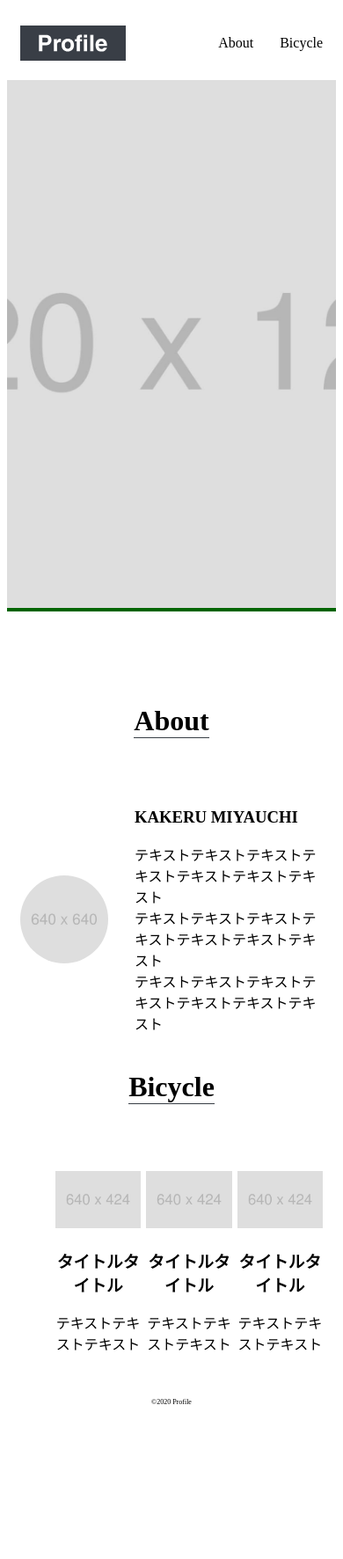
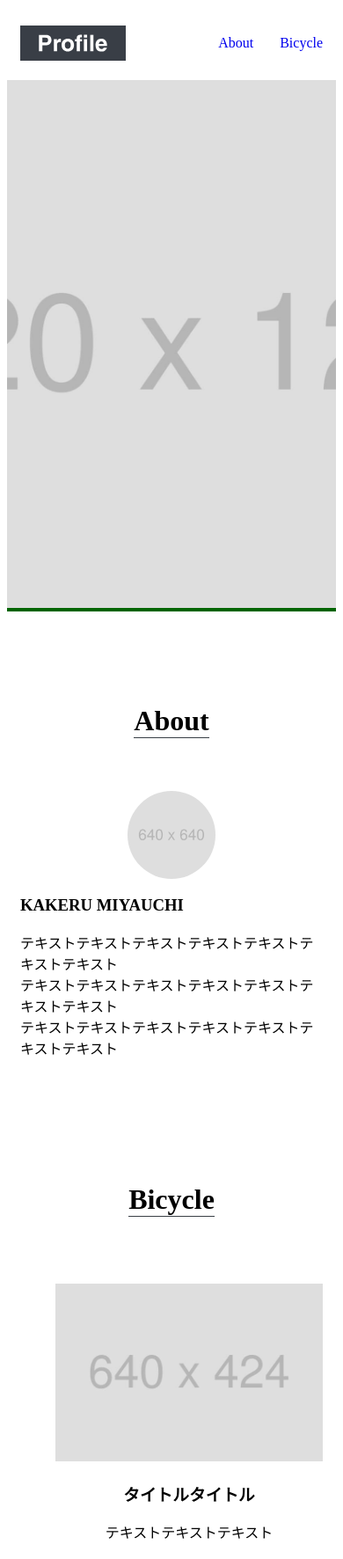
Before and after one commit to yusuke-okuno/codestep-introduction, a plain HTML site: page index.html in a window 390 px wide. Shown: the top 1772 px of the page at 88% size. Before the commit the page ends 1624 px from the top, so only its background shows below. Drawn offline with Linux system fonts and the light colour scheme.

Commit message:
add レスポンシブ設定

```diff
--- a/index.html
+++ b/index.html
@@ -2,6 +2,7 @@
 <html lang="ja">
 <head>
   <meta charset="UTF-8">
+  <meta name="viewport" content="width=device-width, initial-scale=1">
   <link rel="stylesheet" href="style.css">
   <title>Profile</title>
 </head>
@@ -10,8 +11,8 @@
     <h1 class="header-logo"><img src="img/logo.svg" alt="Profile"></h1>
     <nav class="header-list">
       <ul>
-        <li>About</li>
-        <li>Bicycle</li>
+        <li><a href="#about">About</a></li>
+        <li><a href="#bicycle">Bicycle</a></li>
       </ul>
     </nav>
   </header>
--- a/style.css
+++ b/style.css
@@ -6,7 +6,7 @@
 
 .wrapper{
   max-width: 960px;
-  margin: 0 auto;
+  margin: 0 auto ;
   padding: 0 4%;
   text-align: center;
   /* height: 60px; */
@@ -59,12 +59,16 @@ nav li {
   object-fit: cover;
 }
 
-#about h2 {
+h2 {
   display: inline-block;
   font-size: 2rem;
   text-align: center;
   margin-bottom: 60px;
   border-bottom: solid 1px #383e45;
+}
+
+#about {
+  margin: 0 auto 100px auto;
 }
 
 #about .content {
@@ -84,12 +88,16 @@ nav li {
   text-align: left;
 }
 
-#bicycle h2 {
+/* #bicycle h2 {
   display: inline-block;
   font-size: 2rem;
   text-align: center;
   margin-bottom: 60px;
   border-bottom: solid 1px #383e45;
+} */
+
+#bicycle {
+  margin: 0 auto 100px auto;
 }
 
 #bicycle ul {
@@ -107,3 +115,28 @@ footer {
   padding: 10px 0;
   text-align: center;
 }
+
+a {
+  text-decoration: none;
+}
+
+@media screen and (max-width: 600px) {
+  #mainvisual img {
+    height: calc(100vh - 60px);
+  }
+
+  #about .content {
+    flex-direction: column;
+  }
+  #about img {
+    margin-right: 0;
+  }
+
+  #bicycle ul {
+    flex-direction: column;
+  }
+  #bicycle li {
+    width: 100%;
+    margin-bottom: 30px;
+  }
+}
```
